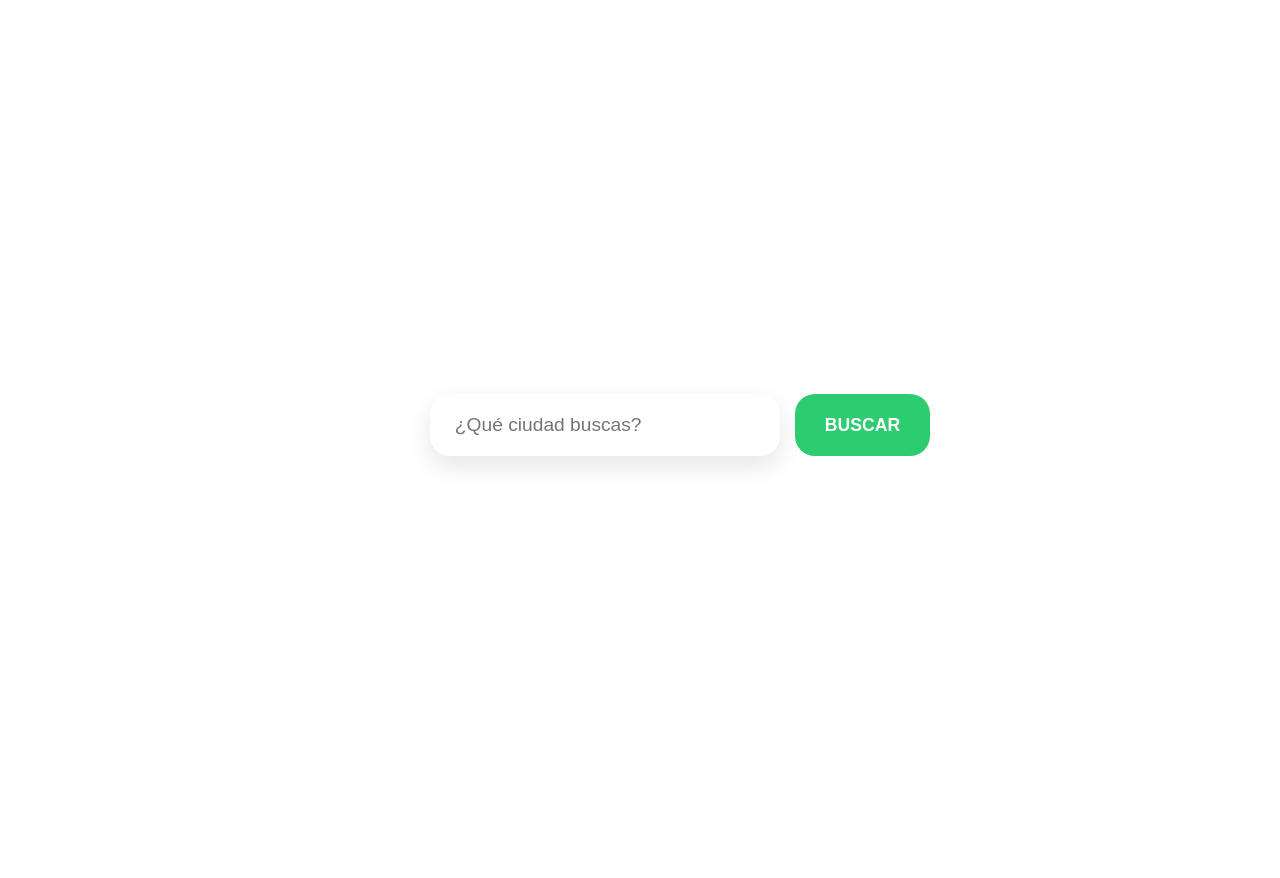
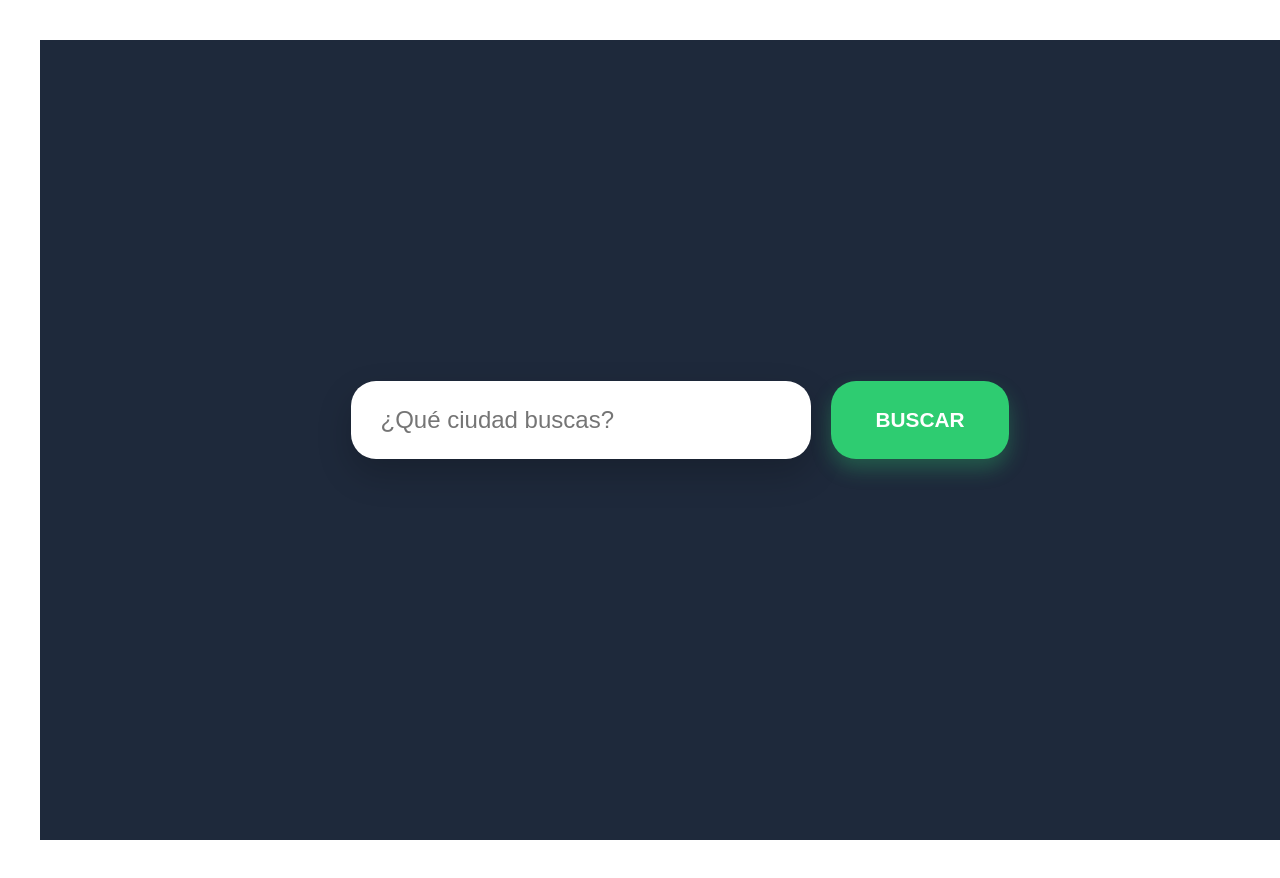
Before and after one commit to candelario02/mi-app-clima, a React (Vite) app: page / in a window 1280 px wide. Shown: the top 878 px of the page. Built offline with nearby package versions, Linux system fonts and the light colour scheme.

Commit message:
Version final diseño gigante y hora exacta

```diff
--- a/src/App.jsx
+++ b/src/App.jsx
@@ -24,15 +24,17 @@ function App() {
     }
   }
 
-  // Función para calcular la hora del país buscado
   const calcularHora = (timezoneOffset) => {
-    const d = new Date()
-    const localTime = d.getTime()
-    const localOffset = d.getTimezoneOffset() * 60000
-    const utc = localTime + localOffset
-    const ciudadTime = utc + (1000 * timezoneOffset)
-    const fechaCiudad = new Date(ciudadTime)
-    setHoraLocal(fechaCiudad.toLocaleTimeString([], { hour: '2-digit', minute: '2-digit' }))
+    // Cálculo preciso para evitar desfases de hora local
+    const ahora = new Date()
+    const utc = ahora.getTime() + (ahora.getTimezoneOffset() * 60000)
+    const fechaCiudad = new Date(utc + (1000 * timezoneOffset))
+
+    setHoraLocal(fechaCiudad.toLocaleTimeString([], {
+      hour: '2-digit',
+      minute: '2-digit',
+      hour12: true
+    }))
   }
 
   const obtenerCieloExterior = () => {
@@ -60,15 +62,18 @@ function App() {
 
         {clima && (
           <div className="weather-card-dynamic">
-            <p className="local-time">Hora local: {horaLocal}</p>
+            <p className="local-time">{horaLocal}</p>
             <h2 className="city-name">{clima.name}, {clima.sys.country}</h2>
 
             <div className="main-visual">
-              {/* Icono del sol o clima mucho más grande */}
+              {/* Usar sol estético si está despejado, sino el icono de la API */}
               <img
-                src={`https://openweathermap.org/img/wn/${clima.weather[0].icon}@4x.png`}
-                alt="weather-sun"
-                className="giant-weather-icon"
+                src={clima.weather[0].main === 'Clear'
+                  ? "https://cdn-icons-png.flaticon.com/512/4814/4814268.png"
+                  : `https://openweathermap.org/img/wn/${clima.weather[0].icon}@4x.png`
+                }
+                alt="clima"
+                className={clima.weather[0].main === 'Clear' ? "giant-weather-icon sun-bright" : "giant-weather-icon"}
               />
               <span className="big-temp-text">{Math.round(clima.main.temp)}°C</span>
             </div>
--- a/src/index.css
+++ b/src/index.css
@@ -1,4 +1,3 @@
-/* Contenedor principal con cielo animado */
 .app-wrapper {
   min-height: 100vh;
   width: 100vw;
@@ -7,6 +6,7 @@
   align-items: center;
   background-size: 400% 400% !important;
   animation: moveGradient 15s ease infinite;
+  font-family: 'Arial', sans-serif;
 }
 
 @keyframes moveGradient {
@@ -15,83 +15,97 @@
   100% { background-position: 0% 50%; }
 }
 
-/* Cielos */
 .cielo-despejado { background: linear-gradient(-45deg, #4facfe, #00f2fe, #2575fc); }
 .cielo-nubes { background: linear-gradient(-45deg, #757f9a, #d7dde8, #2c3e50); }
 .cielo-lluvia { background: linear-gradient(-45deg, #1e3c72, #2a5298, #000428); }
+.cielo-default { background: #1e293b; }
 
-/* Input y Botón más grandes y dinámicos */
 .search-section {
   display: flex;
-  gap: 15px;
-  margin-bottom: 30px;
+  gap: 20px;
+  margin-bottom: 40px;
+  justify-content: center;
 }
 
 .big-input {
-  padding: 20px 25px;
-  font-size: 1.2rem;
-  border-radius: 20px;
+  padding: 25px 30px;
+  font-size: 1.5rem;
+  border-radius: 25px;
   border: none;
-  width: 300px;
-  box-shadow: 0 10px 25px rgba(0,0,0,0.1);
+  width: 400px;
+  box-shadow: 0 15px 35px rgba(0,0,0,0.2);
   outline: none;
 }
 
 .big-button {
-  padding: 20px 30px;
-  font-size: 1.1rem;
-  font-weight: bold;
+  padding: 25px 45px;
+  font-size: 1.3rem;
+  font-weight: 900;
   background: #2ecc71;
   color: white;
   border: none;
-  border-radius: 20px;
+  border-radius: 25px;
   cursor: pointer;
-  transition: transform 0.3s, background 0.3s;
+  transition: all 0.3s ease;
+  box-shadow: 0 10px 20px rgba(46, 204, 113, 0.3);
 }
 
 .big-button:hover {
-  transform: scale(1.1);
+  transform: scale(1.05);
   background: #27ae60;
 }
 
-/* Tarjeta de Clima */
 .weather-card-dynamic {
-  background: rgba(255, 255, 255, 0.2);
-  backdrop-filter: blur(20px);
-  padding: 40px;
-  border-radius: 40px;
-  border: 1px solid rgba(255,255,255,0.3);
+  background: rgba(255, 255, 255, 0.25);
+  backdrop-filter: blur(25px);
+  padding: 60px;
+  border-radius: 50px;
+  border: 1px solid rgba(255,255,255,0.4);
   color: white;
   text-align: center;
-  box-shadow: 0 30px 60px rgba(0,0,0,0.3);
+  box-shadow: 0 40px 80px rgba(0,0,0,0.4);
+  width: 550px;
 }
 
 .giant-weather-icon {
-  width: 180px;
-  filter: drop-shadow(0 0 30px rgba(255, 204, 0, 0.8)); /* Efecto brillo de sol */
-  animation: pulse 3s infinite ease-in-out;
+  width: 220px;
+  filter: drop-shadow(0 0 30px rgba(255, 255, 255, 0.5));
 }
 
-@keyframes pulse {
-  0%, 100% { transform: scale(1); }
-  50% { transform: scale(1.1); }
+.sun-bright {
+  filter: drop-shadow(0 0 50px #ffcc00) !important;
+  animation: rotateSun 20s linear infinite, float 3s ease-in-out infinite !important;
+}
+
+@keyframes rotateSun {
+  from { transform: rotate(0deg); }
+  to { transform: rotate(360deg); }
+}
+
+@keyframes float {
+  0%, 100% { transform: translateY(0); }
+  50% { transform: translateY(-20px); }
 }
 
 .big-temp-text {
-  font-size: 6rem;
+  font-size: 8rem;
   font-weight: 900;
   display: block;
   margin-top: -20px;
+  text-shadow: 4px 4px 15px rgba(0,0,0,0.2);
 }
 
-.local-time { font-weight: bold; opacity: 0.8; margin-bottom: 5px; }
-.city-name { font-size: 2.2rem; margin: 0; }
-.weather-desc { font-size: 1.5rem; text-transform: capitalize; margin-bottom: 25px; }
+.local-time { font-size: 1.2rem; font-weight: bold; margin-bottom: 10px; text-transform: uppercase; letter-spacing: 2px;}
+.city-name { font-size: 3rem; margin: 0; }
+.weather-desc { font-size: 1.8rem; text-transform: capitalize; margin: 20px 0 40px; }
 
 .bottom-details {
   display: flex;
   justify-content: space-around;
-  background: rgba(0,0,0,0.2);
-  padding: 20px;
-  border-radius: 25px;
+  background: rgba(0,0,0,0.25);
+  padding: 30px;
+  border-radius: 30px;
 }
+
+.detail-item p { font-size: 1.1rem; margin-bottom: 5px; opacity: 0.8; }
+.detail-item strong { font-size: 1.5rem; }
```
